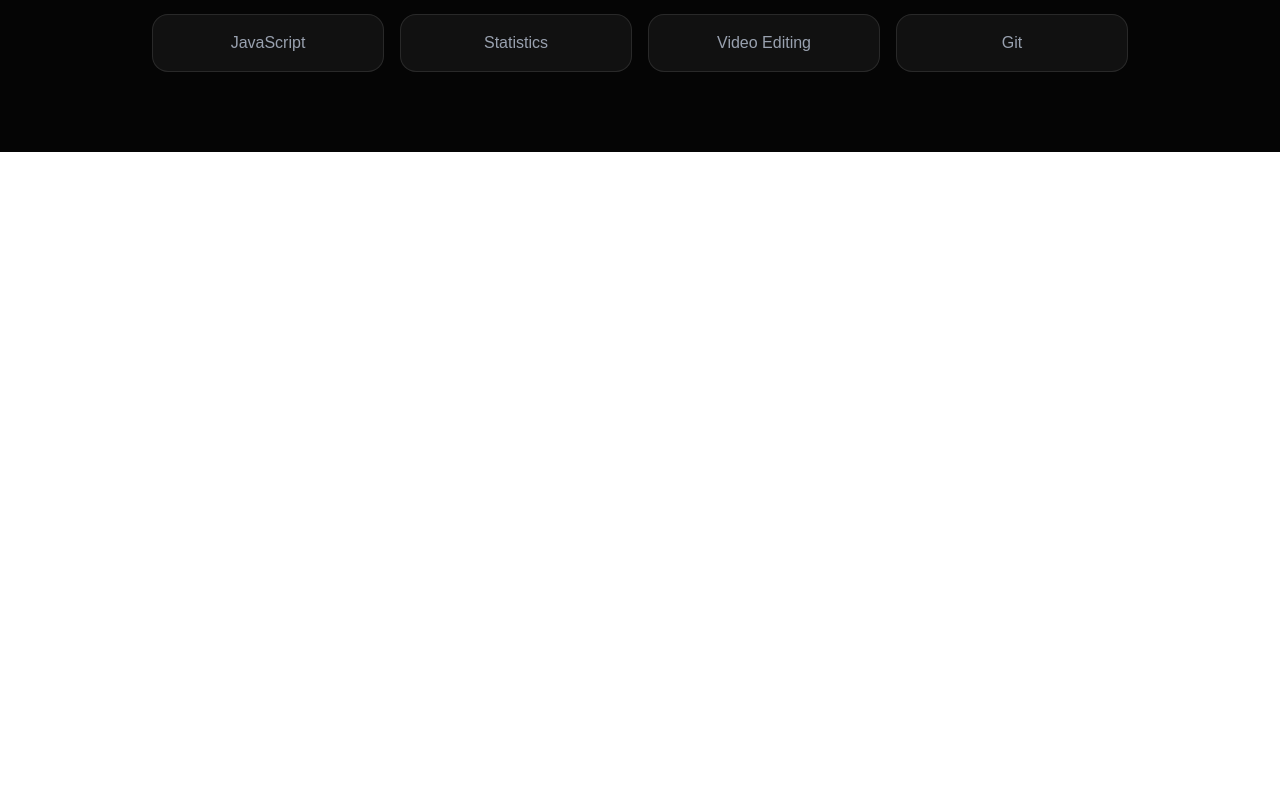
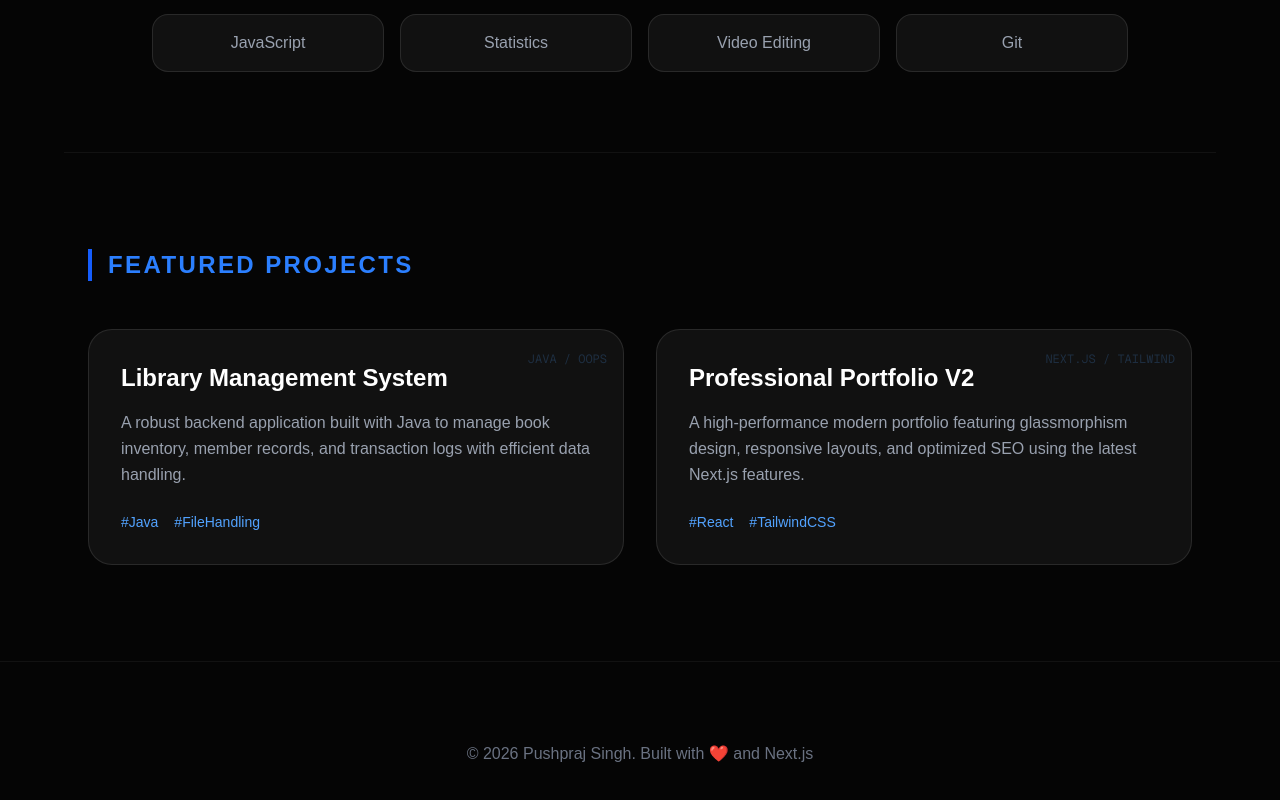
Before and after one commit to devpushpraj/portfolio, a Next.js app: page / in a window 1280 px wide. Shown: the part 777-1577 px from the top of the page. Before the commit the page ends 929 px from the top, so only its background shows below. Built offline with nearby package versions, Linux system fonts and the light colour scheme.

Commit message:
Added modern Projects Gallery section

```diff
--- a/app/page.tsx
+++ b/app/page.tsx
@@ -46,6 +46,47 @@
           ))}
         </div>
       </section>
+      {/* 3. Projects Gallery */}
+      <section className="max-w-6xl mx-auto px-6 py-24 border-t border-white/5">
+        <h2 className="text-2xl font-bold mb-12 border-l-4 border-blue-600 pl-4 uppercase tracking-widest text-blue-500">Featured Projects</h2>
+
+        <div className="grid grid-cols-1 md:grid-cols-2 gap-8">
+          {/* Project 1 */}
+          <div className="group relative p-8 bg-white/5 border border-white/10 rounded-3xl hover:bg-white/[0.07] transition-all overflow-hidden">
+            <div className="absolute top-0 right-0 p-4 opacity-20 group-hover:opacity-100 transition-opacity">
+              <span className="text-xs font-mono text-blue-400">JAVA / OOPS</span>
+            </div>
+            <h3 className="text-2xl font-bold mb-4">Library Management System</h3>
+            <p className="text-gray-400 leading-relaxed mb-6">
+              A robust backend application built with Java to manage book inventory, member records, and transaction logs with efficient data handling.
+            </p>
+            <div className="flex gap-4">
+              <span className="text-sm text-blue-400 font-medium">#Java</span>
+              <span className="text-sm text-blue-400 font-medium">#FileHandling</span>
+            </div>
+          </div>
+
+          {/* Project 2 */}
+          <div className="group relative p-8 bg-white/5 border border-white/10 rounded-3xl hover:bg-white/[0.07] transition-all overflow-hidden">
+            <div className="absolute top-0 right-0 p-4 opacity-20 group-hover:opacity-100 transition-opacity">
+              <span className="text-xs font-mono text-blue-400">NEXT.JS / TAILWIND</span>
+            </div>
+            <h3 className="text-2xl font-bold mb-4">Professional Portfolio V2</h3>
+            <p className="text-gray-400 leading-relaxed mb-6">
+              A high-performance modern portfolio featuring glassmorphism design, responsive layouts, and optimized SEO using the latest Next.js features.
+            </p>
+            <div className="flex gap-4">
+              <span className="text-sm text-blue-400 font-medium">#React</span>
+              <span className="text-sm text-blue-400 font-medium">#TailwindCSS</span>
+            </div>
+          </div>
+        </div>
+      </section>
+
+      {/* 4. Footer / Contact Info */}
+      <footer className="py-20 text-center border-t border-white/5">
+        <p className="text-gray-500">© 2026 Pushpraj Singh. Built with ❤️ and Next.js</p>
+      </footer>
     </main>
   );
 }
```
